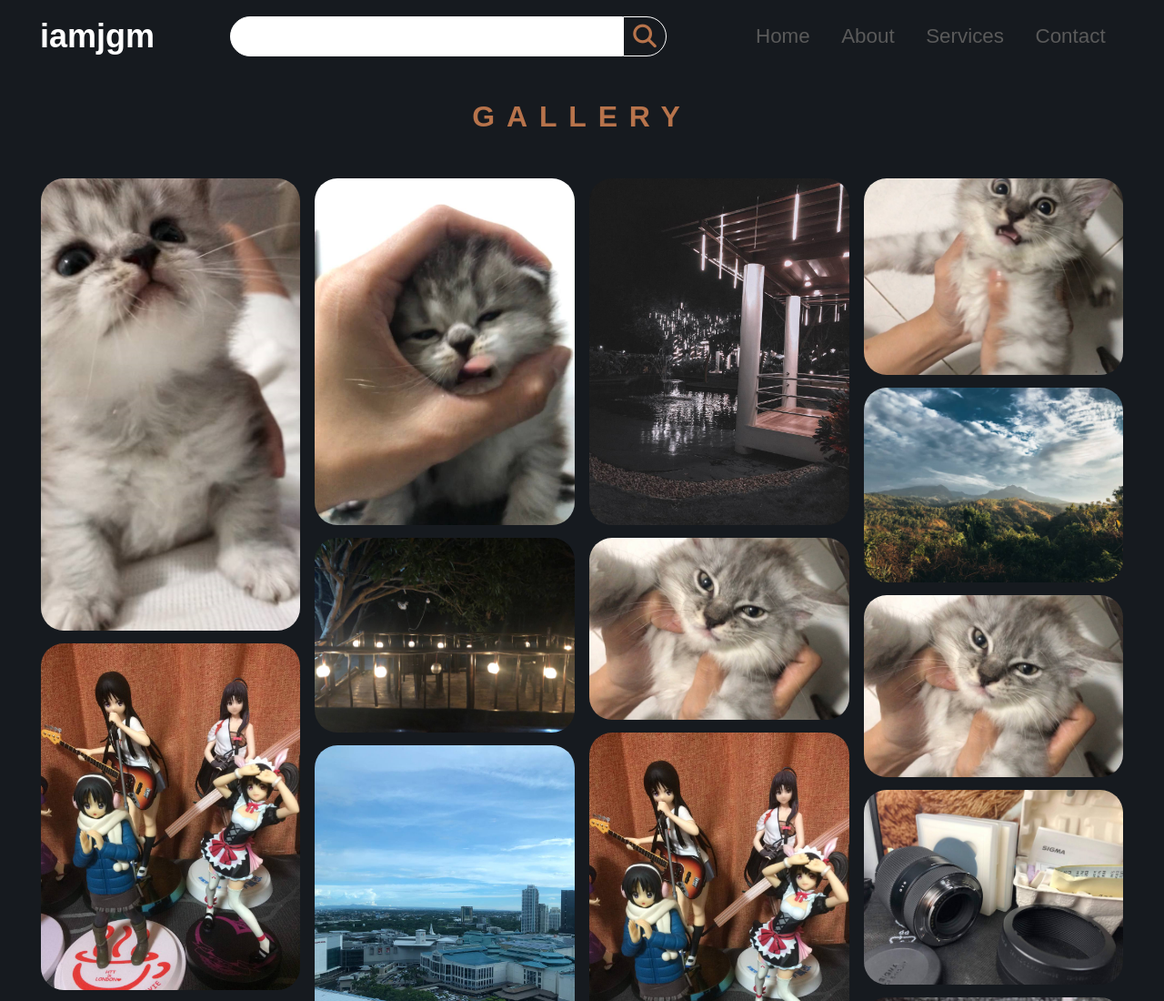
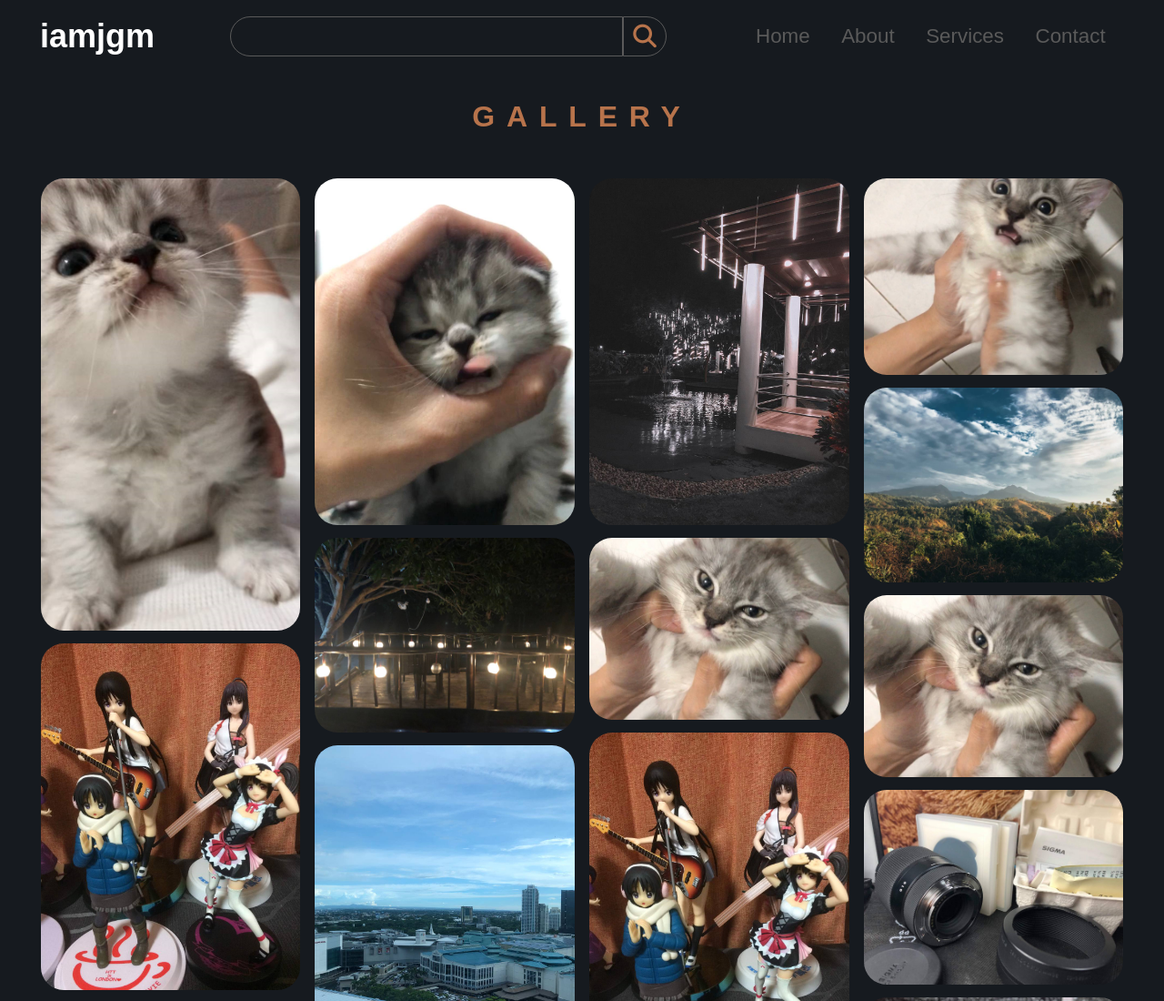
Before and after one commit to iamjgm/basic-photogallery, a plain HTML site: page index.html in a window 1280 px wide. Shown: the top 1100 px of the page at 91% size. Drawn offline with Linux system fonts and the light colour scheme.

Commit message:
Update gallery-style.css

```diff
--- a/gallery-style.css
+++ b/gallery-style.css
@@ -68,8 +68,9 @@ nav a.active{
 .wrapper .search input{
     width: 90%;
     height: 100%;
-    border: 1px solid white;
+    border: 1px solid rgb(90, 90, 90);
     outline: none;
+    background-color: #161a1f ;
     border-radius: 25px 0 0 25px;
     font-size: 1.3rem;
     padding-left: 10px;
@@ -84,7 +85,7 @@ nav a.active{
     justify-content: center;
     align-items: center;
     font-size: 1.6rem;
-    border: 1px solid white;
+    border: 1px solid rgb(90, 90, 90);
 }
 
 .wrapper .links{
```
